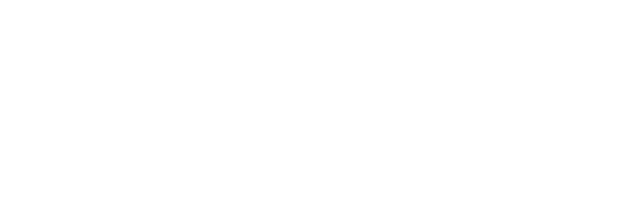
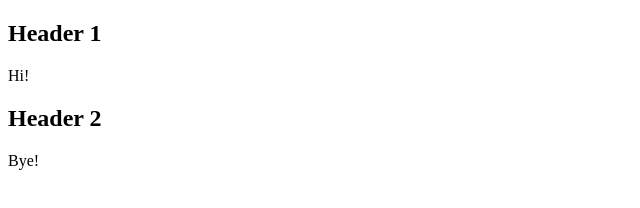
Before and after one commit to game301/GitHub-Git-Test, a plain HTML site: page index.html in a window 1280 px wide. Shown: the whole page, without its empty margins (0-640 px from the left). Drawn offline with Linux system fonts and the light colour scheme.

Commit message:
index.html sections are done

```diff
--- a/index.html
+++ b/index.html
@@ -6,5 +6,14 @@
         <meta name="viewport" content="width=device-width, initial-scale=1.0" />
         <title>GitHub Git Test</title>
     </head>
-    <body></body>
+    <body>
+        <section>
+            <h1>Header 1</h1>
+            <p>Hi!</p>
+        </section>
+        <section>
+            <h1>Header 2</h1>
+            <p>Bye!</p>
+        </section>
+    </body>
 </html>
```
